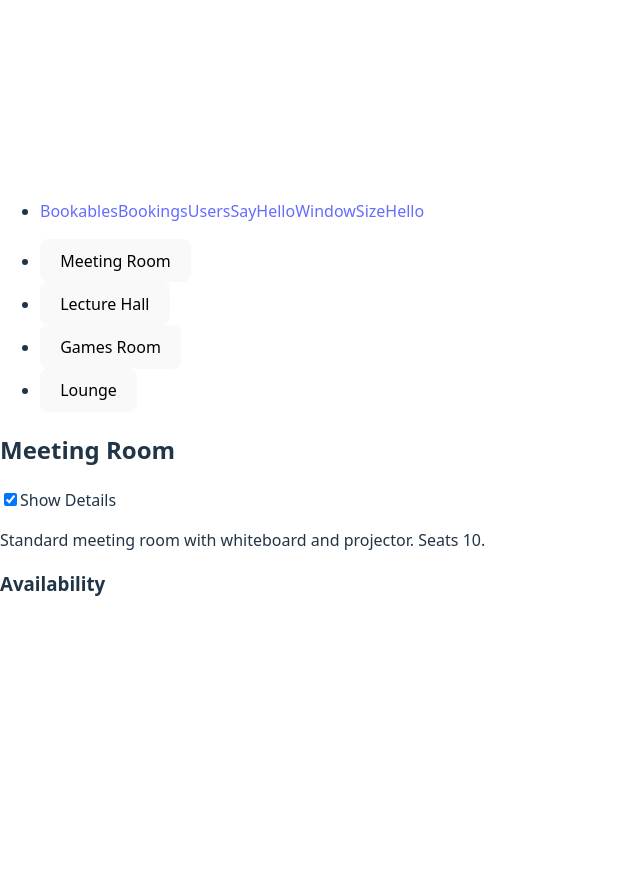
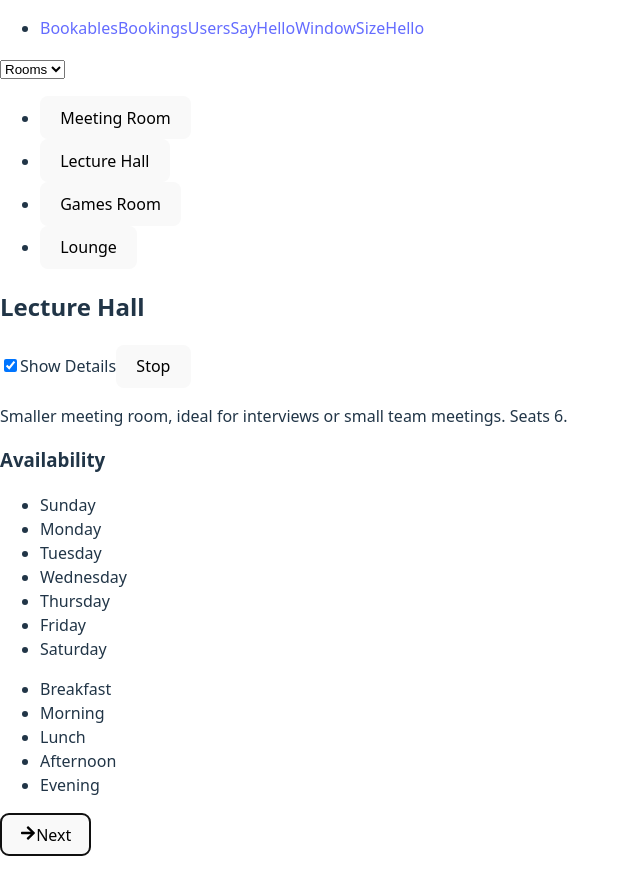
Before and after one commit to xxlarteom90/my-app, a React app in the folder frontend/: page /bookablesPage in a window 1280 px wide. Shown: the whole page, without its empty margins (0-640 px from the left). Before the commit the page ends 800 px from the top, so only its background shows below. Built offline with nearby package versions, Linux system fonts and the light colour scheme; data requests are answered from the project's data file; the HTML template or start-up script is replaced by a standard one.

Commit message:
0501-timer-ref

```diff
--- a/frontend/src/components/users/UserPicker.tsx
+++ b/frontend/src/components/users/UserPicker.tsx
@@ -1,7 +1,7 @@
 import { useEffect, useState } from "react";
 import { Spinner } from "react-bootstrap";
-// import {users} from "../../db.json"
-import {users} from "../../static.json"
+import {users} from "../../db.json"
+// import {users} from "../../static.json"
 
 export function UserPicker() {
   const [usersName, setUsers] = useState("Users");
--- a/frontend/src/pages/bookables/BookablesList.tsx
+++ b/frontend/src/pages/bookables/BookablesList.tsx
@@ -1,14 +1,20 @@
-import { Fragment, useReducer } from "react";
-import { bookables } from "../../static.json";
+import { Fragment, useEffect, useReducer, useRef } from "react";
+import { sessions, days } from "../../static.json";
+// import {bookables} from "../../db.json"
 import { Button } from "react-bootstrap";
-// import { FaArrowRight } from "react-icons/fa";
+import { FaArrowRight } from "react-icons/fa";
+import { Spinner } from "react-bootstrap";
 import { reducer } from "./Reducer";
+
+import { getData } from "../../utils/Api";
 
 const initialState = {
   group: "Rooms",
   bookableIndex: 0,
   hasDetails: true,
-  bookables,
+  bookables: [],
+  isLoading: true,
+  error: false,
 };
 
 export function BookablesList() {
@@ -19,20 +25,59 @@ export function BookablesList() {
 
   const [state, dispatch] = useReducer(reducer, initialState);
 
-  const { group, bookableIndex, bookables, hasDetails } = state;
+  const { group, bookableIndex, bookables } = state;
+
+  // console.log("Bookableeessss", bookables);
+  // console.log("Sessions", sessions)
+  // console.log("Days", days)
+  // console.log("BookableIndex", bookableIndex)
+  // console.log("group", group)
+
+  const { hasDetails, isLoading, error } = state;
   const bookablesInGroup = bookables.filter((b) => b.group === group);
   const bookable = bookablesInGroup[bookableIndex];
-  // const groups = [...new Set(bookables.map((b) => b.group))];
-  // console.log("Bookableeessss", bookable);
+  const groups = [...new Set(bookables.map((b) => b.group))];
+  console.log("bookablesInGroup", bookablesInGroup);
+  console.log("bookable", bookable);
+
+  const timerRef = useRef(null);
+
+  useEffect(() => {
+    dispatch({ type: "FETCH_BOOKABLES_REQUEST" });
+    getData("http://localhost:3001/bookables")
+      .then((bookables) =>
+        dispatch({
+          type: "FETCH_BOOKABLES_SUCCESS",
+          payload: bookables,
+        })
+      )
+      .catch((error) =>
+        dispatch({
+          type: "FETCH_BOOKABLES_ERROR",
+          payload: error,
+        })
+      );
+  }, []);
+
+  useEffect(() => {
+    timerRef.current = setInterval(() => {
+      dispatch({ type: "NEXT_BOOKABLE" });
+    }, 3000);
+    return stopPresentation;
+  }, []);
+
+  function stopPresentation() {
+    clearInterval(timerRef.current);
+  }
 
   // const [hasDetails, setHasDetails] = useState(false);
 
-  // function changeGroup(e: React.ChangeEvent<HTMLSelectElement>) {
-  //   dispatch({
-  //     type: "SET_GROUP",
-  //     payload: e.target.value,
-  //   });
-  // }
+  function changeGroup(e: React.ChangeEvent<HTMLSelectElement>) {
+    dispatch({
+      type: "SET_GROUP",
+      payload: e.target.value,
+    });
+  }
 
   // function nextBookable() {
   //   setBookableIndex((i) => (i + 1) % bookablesInGroup.length);
@@ -45,25 +90,37 @@ export function BookablesList() {
     });
   }
 
-  // function nextBookable() {
-  //   dispatch({ type: "NEXT_BOOKABLE" });
-  // }
+  function nextBookable() {
+    dispatch({ type: "NEXT_BOOKABLE" });
+  }
 
   function toggleDetails() {
     dispatch({ type: "TOGGLE_HAS_DETAILS" });
   }
 
-  console.log(bookableIndex);
+  if (error) {
+    return <p>{error.valueOf() || String(error)}</p>;
+  }
+
+  if (isLoading) {
+    return (
+      <p>
+        <Spinner /> Loading bookables...
+      </p>
+    );
+  }
+
+  <Spinner />;
 
   return (
     <Fragment>
-      {/* <select value={group} onChange={changeGroup}>
+      <select value={group} onChange={changeGroup}>
         {groups.map((g) => (
           <option value={g} key={g}>
             {g}
           </option>
         ))}
-      </select> */}
+      </select>
 
       <div>
         {/* group picker */}
@@ -101,6 +158,8 @@ export function BookablesList() {
                     />
                     Show Details
                   </label>
+
+                  <Button onClick={stopPresentation}>Stop</Button>
                 </span>
               </div>
 
@@ -109,8 +168,20 @@ export function BookablesList() {
                 <div className="item-details">
                   <h3>Availability</h3>
                 </div>
+              )}
 
-              )}
+              <ul>
+                {days?.map((d) => (
+                  <li key={d}>{d}</li>
+                ))}
+              </ul>
+
+              <ul>
+                {sessions?.map((s) => (
+                  <li key={s}>{[s]}</li>
+                ))}
+              </ul>
+
               {/* <ul>
                           {bookable.days?.sort().map((d) => (
                             <li key={d}>{days[d]}</li>
@@ -128,25 +199,26 @@ export function BookablesList() {
                 </div>
               </div>
             )}
-
+*/}
               <div>
-              <select value={group} onChange={(e) => setGroup(e.target.value)}>
+                {/* <select
+                  value={group}
+                  onChange={(e) => setGroup(e.target.value)}
+                >
                   {groups.map((g) => (
                     <option value={g} key={g}>
                       {g}
                     </option>
                   ))}
-              </select>
-
+                </select> */}
 
                 <p>
                   <Button onClick={nextBookable} autoFocus>
                     <FaArrowRight />
                     Next
                   </Button>
-          </p> */}
-
-
+                </p>
+              </div>
             </div>
           </div>
         )}
--- a/frontend/src/pages/bookables/Reducer.tsx
+++ b/frontend/src/pages/bookables/Reducer.tsx
@@ -4,6 +4,8 @@ interface Bookable {
   group: string;
   title: string;
   notes: string;
+  // sessions: string;
+  // days: string;
   // ... other properties of your bookable object
 }
 
--- a/frontend/src/pages/users/UsersList.tsx
+++ b/frontend/src/pages/users/UsersList.tsx
@@ -1,5 +1,7 @@
 import { useState } from "react"
-import {users} from "../../static.json"
+// import {users} from "../../static.json"
+import {users} from "../../db.json"
+
 import { Button } from "react-bootstrap";
 import { FaArrowRight } from "react-icons/fa";
 
--- a/frontend/src/static.json
+++ b/frontend/src/static.json
@@ -1,88 +1,4 @@
 {
-
-  "bookables": [
-    {
-      "id": 0,
-      "group": "Rooms",
-      "title": "Meeting Room",
-      "notes": "Standard meeting room with whiteboard and projector. Seats 10.",
-      "sessions": [0, 1, 2, 3, 4],
-      "days": [0, 1, 2, 3, 4]
-    },
-    {
-      "id": 1,
-      "group": "Rooms",
-      "title": "Lecture Hall",
-      "notes": "Smaller meeting room, ideal for interviews or small team meetings. Seats 6.",
-      "sessions": [1, 3, 5],
-      "days": [1, 2, 4, 5]
-    },
-    {
-      "id": 2,
-      "group": "Rooms",
-      "title": "Games Room",
-      "notes": "Table tennis, table football, pinball! Please tidy up! Maximum 12 people.",
-      "sessions": [0, 2, 4],
-      "days": [0, 2, 3, 4, 5, 6]
-    },
-    {
-      "id": 3,
-      "group": "Rooms",
-      "title": "Lounge",
-      "notes": "High-resolution projector with HDMI and VGA inputs. Available for all rooms.",
-      "sessions": [0, 1, 2, 3, 4, 5],
-      "days": [0, 1, 2, 3, 4, 5, 6]
-    },
-    {
-      "id": 4,
-      "group": "Kit",
-      "title": "Projector",
-      "notes": "Portable but powerful. Keep it with case",
-      "sessions": [0, 1, 2, 3, 4],
-      "days": [0, 1, 2, 3, 4]
-    },
-    {
-      "id": 5,
-      "group": "Kit",
-      "title": "Wireless mics",
-      "notes": "Portable but powerful. Keep it with case",
-      "sessions": [0, 1, 2, 3, 4],
-      "days": [0, 1, 2, 3, 4]
-    }
-  ],
-
-  "users": [
-    {
-      "id": 0,
-      "group": "Users",
-      "name": "Mark",
-      "title": "IT Programmer student",
-      "notes": "description of IT programming"
-    },
-    {
-      "id": 1,
-      "group": "Users",
-      "name": "Simon",
-      "title": "IT  student",
-      "notes": " of IT programming"
-    },
-    {
-      "id": 2,
-      "group": "Users",
-      "name": "Clarisse",
-      "title": "IT Programmer ",
-      "notes": "description of IT "
-    },
-    {
-      "id": 3,
-      "group": "Users",
-      "name": "Sanjiv",
-      "title": "Advocate",
-      "notes": "description of advocate"
-    }
-  ],
-  "bookings": [],
-
 
   "sessions": ["Breakfast", "Morning", "Lunch", "Afternoon", "Evening"],
 
```
Also changed, not shown: 1 other file (tests, documents, lock files or other folders). Lines whose indentation alone changed are shown as unchanged.
